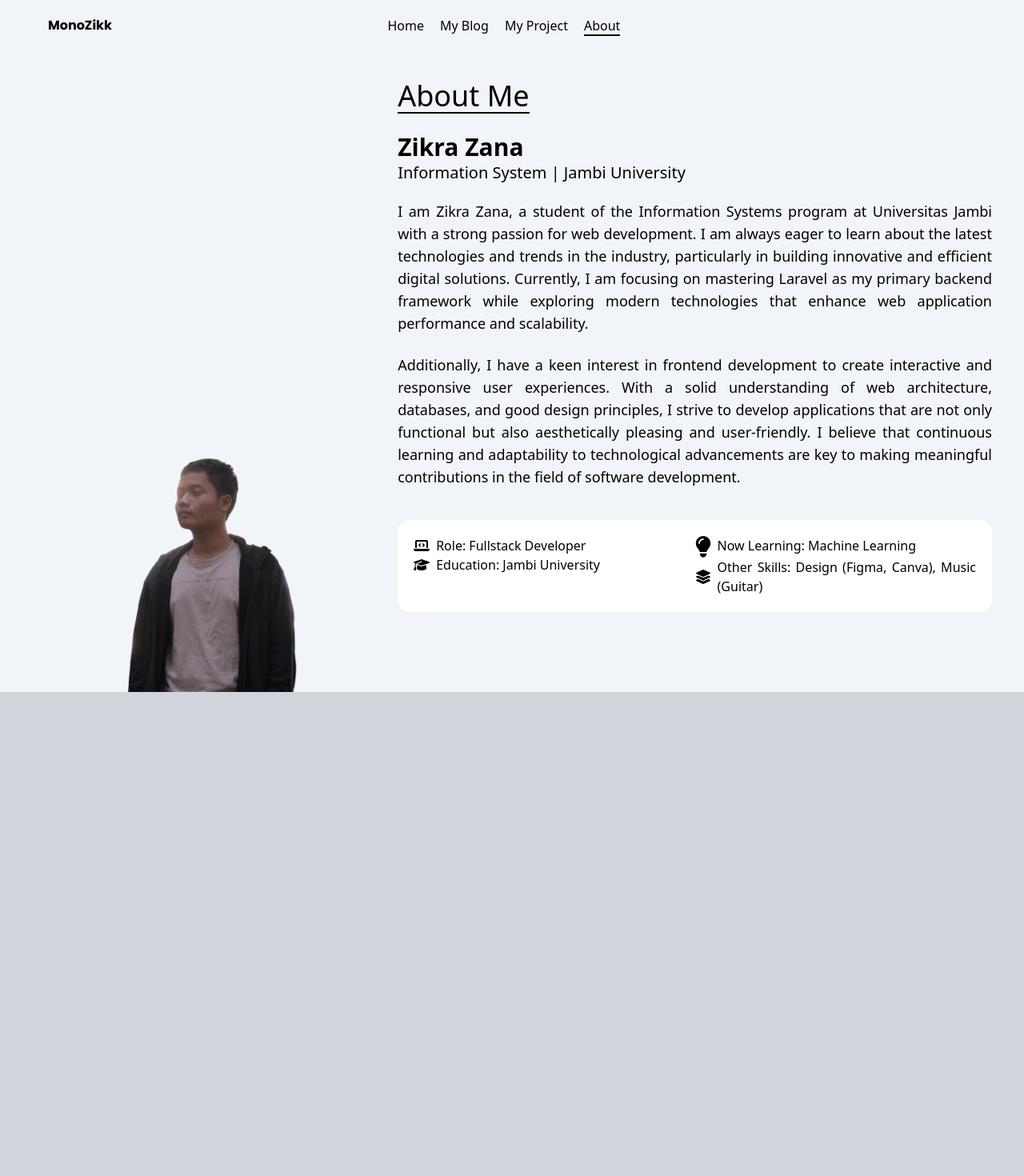
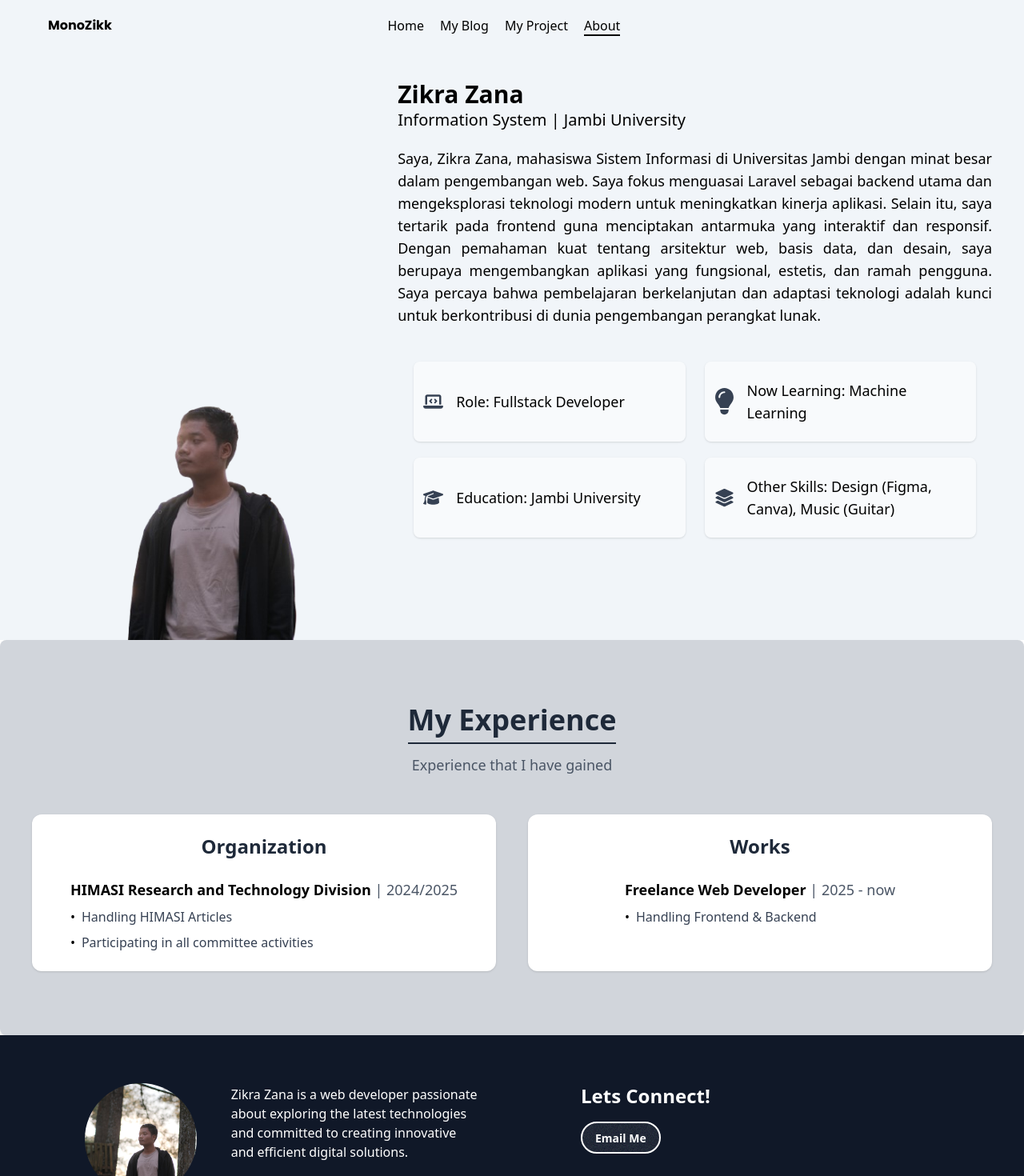
Before and after one commit to ZikraZana/portfolio-v2, a Next.js app: page /about in a window 1280 px wide. Shown: the top 1470 px of the page at 80% size. Built offline with nearby package versions, Linux system fonts and the light colour scheme.

Commit message:
create all about views

```diff
--- a/src/component/Navbar/Navbar.jsx
+++ b/src/component/Navbar/Navbar.jsx
@@ -44,7 +44,7 @@ const Navbar = () => {
                                 { name: "My Project", path: "/project" },
                                 { name: "About", path: "/about" }
                             ].map((item) => (
-                                <li>
+                                <li key={item.name}>
                                     <Link href={item.path} className={`${pathname === item.path ? 'border-b-2 w-full' : ''} `}>
                                         {item.name}
                                     </Link>
@@ -72,11 +72,11 @@ const Navbar = () => {
                         { name: "My Project", path: "/project" },
                         { name: "About", path: "/about" }
                     ].map((item) => (
-                        <li className="py-1 ">
+                        <li key={item.name} className="py-1 ">
                             <Link href={item.path}>
                                 <button className="btn border-2 border-black px-2 py-1 w-24 me-5 backdrop-blur-sm rounded-full hover:bg-white hover:text-black text-sm">{item.name}</button>
                             </Link>
-                        </li>                    ))}
+                        </li>))}
                 </ul>
             </div>
         </>
--- a/src/component/about/Content_About.jsx
+++ b/src/component/about/Content_About.jsx
@@ -5,51 +5,41 @@ const Content_About = () => {
     return (
         <>
             {/* About Me */}
-            <div className="min-h-screen bg-bg_primary grid grid-cols-[1fr_1.8fr] ">
-                <div className="flex justify-end items-end flex-col">
+            <div className="min-h-screen bg-bg_primary md:grid md:grid-cols-[1fr_1.8fr] ">
+                <div className="flex justify-end items-end flex-col max-md:hidden">
                     <img className="" src="profile/foto_diri.png" alt="" height={'2000px'} />
                 </div>
-                <div className="bg-slate-100 py-25 px-10 text-justify">
-                    <h1 className="text-4xl border-b-2 w-fit mb-6">About Me</h1>
-                    <p className="text-3xl font-bold">Zikra Zana</p>
-                    <p className="text-xl font-light mb-5">Information System | Jambi University</p>
-                    <p className="text-lg">
-                        I am Zikra Zana, a student of the Information Systems program at Universitas Jambi
-                        with a strong passion for web development. I am always eager to learn about the
-                        latest technologies and trends in the industry, particularly in building innovative
-                        and efficient digital solutions. Currently, I am focusing on mastering Laravel as my
-                        primary backend framework while exploring modern technologies that enhance web application
-                        performance and scalability.
-                    </p>
-                    <br />
-                    <p className="text-lg">
-                        Additionally, I have a keen interest in frontend development to create interactive
-                        and responsive user experiences. With a solid understanding of web architecture,
-                        databases, and good design principles, I strive to develop applications that are not
-                        only functional but also aesthetically pleasing and user-friendly. I believe that continuous
-                        learning and adaptability to technological advancements are key to making meaningful contributions
-                        in the field of software development.
-                    </p>
+                <div className=" py-25 px-10">
+                    <div className="">
+                        <p className="text-3xl font-bold max-md:text-center">Zikra Zana</p>
+                        <p className="text-xl font-light mb-5 max-md:hidden">Information System | Jambi University</p>
+                        <div className="text-xl font-light text-center md:hidden">Information System</div>
+                        <div className="text-xl font-light mb-5 text-center md:hidden">Jambi University</div>
 
-                    <div className="grid grid-cols-2 mt-10 bg-white p-5 rounded-2xl">
-                        <div>
-                            <div className="flex gap-2">
-                                <FontAwesomeIcon icon={faLaptopCode} width={'20px'} />
-                                <p>Role: Fullstack Developer</p>
+                        <p className="text-lg text-justify">
+                            Saya, Zikra Zana, mahasiswa Sistem Informasi di Universitas Jambi dengan minat besar dalam pengembangan web. Saya fokus menguasai Laravel sebagai backend utama dan mengeksplorasi teknologi modern untuk meningkatkan kinerja aplikasi. Selain itu, saya tertarik pada frontend guna menciptakan antarmuka yang interaktif dan responsif. Dengan pemahaman kuat tentang arsitektur web, basis data, dan desain, saya berupaya mengembangkan aplikasi yang fungsional, estetis, dan ramah pengguna. Saya percaya bahwa pembelajaran berkelanjutan dan adaptasi teknologi adalah kunci untuk berkontribusi di dunia pengembangan perangkat lunak.
+                        </p>
+                    </div>
+
+                    <div className="grid md:grid-cols-2 mt-6 p-5 rounded-2xl gap-6 items-start">
+                        <div className="flex flex-col gap-5 h-full">
+                            <div className="flex items-center gap-4 bg-white/50 p-3 rounded-lg shadow-sm min-h-[100px]">
+                                <FontAwesomeIcon icon={faLaptopCode} width={'25px'} className="text-gray-700" />
+                                <p className="text-lg font-medium">Role: Fullstack Developer</p>
                             </div>
-                            <div className="flex gap-2">
-                                <FontAwesomeIcon icon={faGraduationCap} width={'20px'} />
-                                <p>Education: Jambi University</p>
+                            <div className="flex items-center gap-4 bg-white/50 p-3 rounded-lg shadow-sm min-h-[100px]">
+                                <FontAwesomeIcon icon={faGraduationCap} width={'25px'} className="text-gray-700" />
+                                <p className="text-lg font-medium">Education: Jambi University</p>
                             </div>
                         </div>
-                        <div>
-                            <div className="flex gap-2">
-                                <FontAwesomeIcon icon={faLightbulb} width={'20px'} />
-                                <p>Now Learning: Machine Learning</p>
+                        <div className="flex flex-col gap-5 h-full">
+                            <div className="flex items-center gap-4 bg-white/50 p-3 rounded-lg shadow-sm min-h-[100px]">
+                                <FontAwesomeIcon icon={faLightbulb} width={'25px'} className="text-gray-700" />
+                                <p className="text-lg font-medium">Now Learning: Machine Learning</p>
                             </div>
-                            <div className="flex gap-2">
-                                <FontAwesomeIcon icon={faLayerGroup} width={'20px'} />
-                                <p>Other Skills: Design (Figma, Canva), Music (Guitar)</p>
+                            <div className="flex items-center gap-4 bg-white/50 p-3 rounded-lg shadow-sm min-h-[100px]">
+                                <FontAwesomeIcon icon={faLayerGroup} width={'25px'} className="text-gray-700" />
+                                <p className="text-lg font-medium">Other Skills: Design (Figma, Canva), Music (Guitar)</p>
                             </div>
                         </div>
                     </div>
@@ -57,7 +47,41 @@ const Content_About = () => {
             </div>
 
             {/*  */}
-            <div className="min-h-screen bg-behind_sosmed"></div>
+            <div className="bg-behind_sosmed px-10 py-20 rounded-lg shadow-md">
+                <div className="flex justify-center items-center mb-12 flex-col">
+                    <p className="text-4xl font-bold w-fit border-b-2 border-gray-800 pb-2 mb-3 text-gray-800">My Experience</p>
+                    <p className="text-gray-600 text-lg">Experience that I have gained</p>
+                </div>
+                <div className="grid grid-cols-1 md:grid-cols-2 gap-10">
+                    <div className="bg-white p-6 rounded-xl shadow-sm hover:shadow-lg transition-all duration-300">
+                        <p className="text-center text-2xl font-bold mb-6 text-gray-800">Organization</p>
+                        <div className="flex justify-center">
+                            <div className="space-y-4">
+                                <div className="">
+                                    <p className="text-lg font-semibold">HIMASI Research and Technology Division <span className="text-gray-600 font-light">| 2024/2025</span></p>
+                                    <ul className="mt-2 space-y-2 text-gray-700">
+                                        <li className="flex items-center"><span className="text-black mr-2">•</span>Handling HIMASI Articles</li>
+                                        <li className="flex items-center"><span className="text-black mr-2">•</span>Participating in all committee activities</li>
+                                    </ul>
+                                </div>
+                            </div>
+                        </div>
+                    </div>
+                    <div className="bg-white p-6 rounded-xl shadow-sm hover:shadow-lg transition-all duration-300">
+                        <p className="text-center text-2xl font-bold mb-6 text-gray-800">Works</p>
+                        <div className="flex justify-center">
+                            <div className="space-y-4">
+                                <div className="">
+                                    <p className="text-lg font-semibold">Freelance Web Developer <span className="text-gray-600 font-light">| 2025 - now</span></p>
+                                    <ul className="mt-2 space-y-2 text-gray-700">
+                                        <li className="flex items-center"><span className="text-black mr-2">•</span>Handling Frontend & Backend</li>
+                                    </ul>
+                                </div>
+                            </div>
+                        </div>
+                    </div>
+                </div>
+            </div>
         </>
     )
 }
```
